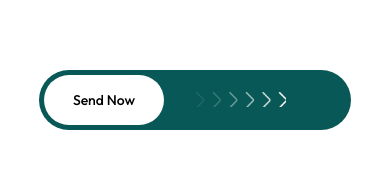
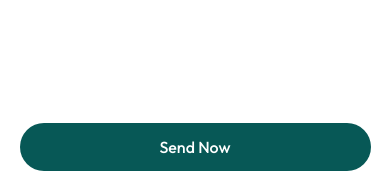
Before and after one commit to usmanjutt47/Number-OTP-verfication, a React Native app in the folder client/: screen /EmailVerification in a window 390 px wide. Shown: the part 651-841 px from the top of the page. Built offline with nearby package versions, Linux system fonts and the light colour scheme.

Commit message:
email send otp screen complete

```diff
--- a/client/components/CustomSlider.jsx
+++ b/client/components/CustomSlider.jsx
@@ -1,19 +1,14 @@
 import React, { useRef } from "react";
 import { Animated, Dimensions, PanResponder, Text, View } from "react-native";
-import { useNavigation } from "@react-navigation/native";
 
 const { width: windowWidth } = Dimensions.get("window");
 const BUTTON_WIDTH = 120;
 const BUTTON_HEIGHT = 50;
 const SWIPE_THRESHOLD = 100;
-{
-  /* changed here */
-}
 const MAX_X = windowWidth * 0.8 - BUTTON_WIDTH - 10;
 
 const CustomSlider = ({ onSwipe }) => {
   const pan = useRef(new Animated.ValueXY()).current;
-  const navigation = useNavigation();
 
   const panResponder = useRef(
     PanResponder.create({
@@ -56,7 +51,6 @@ const CustomSlider = ({ onSwipe }) => {
 
   return (
     <View style={{ width: windowWidth * 0.8 }}>
-      {/* changed here */}
       <View
         style={{
           height: 60,
@@ -97,7 +91,7 @@ const CustomSlider = ({ onSwipe }) => {
             <Text
               style={{
                 fontFamily: "Outfit_Medium",
-                fontSize: 14,
+                fontSize: 16,
                 textAlign: "center",
               }}
             >
--- a/client/src/screens/EmailVerification.jsx
+++ b/client/src/screens/EmailVerification.jsx
@@ -1,15 +1,74 @@
-import { View, Text, StyleSheet, TextInput, Pressable } from "react-native";
-import React from "react";
+import {
+  View,
+  Text,
+  StyleSheet,
+  TextInput,
+  Pressable,
+  TouchableOpacity,
+  ActivityIndicator,
+} from "react-native";
+import React, { useState } from "react";
 import Ionicons from "@expo/vector-icons/Ionicons";
 import { StatusBar } from "expo-status-bar";
-import CustomSlider from "../../components/CustomSlider";
 import { useNavigation } from "@react-navigation/native";
+import Toast from "react-native-toast-message";
 
 export default function EmailVerification() {
   const navigation = useNavigation();
-  const handleNavigate = () => {
-    navigation.navigate("OTPVerification");
+
+  const [email, setEmail] = useState("");
+  const [loading, setLoading] = useState(false);
+
+  const handelSendOTP = async () => {
+    setLoading(true);
+    try {
+      const response = await fetch(
+        "http://192.168.100.6:8080/api/v1/auth/send-otp",
+        {
+          method: "POST",
+          headers: {
+            "Content-Type": "application/json",
+          },
+          body: JSON.stringify({ email }),
+        }
+      );
+
+      if (!response.ok) {
+        throw new Error(`HTTP error! Status: ${response.status}`);
+      }
+
+      const data = await response.json();
+
+      if (data.success) {
+        Toast.show({
+          type: "success",
+          text1: "Success",
+          text2: "OTP sent successfully. Please check your email.",
+          visibilityTime: 500,
+        });
+        setEmail("");
+        setTimeout(() => {
+          navigation.navigate("OTPVerification");
+        }, 500);
+      } else {
+        Toast.show({
+          type: "error",
+          text1: "Error",
+          text2: data.message || "Failed to send OTP.",
+        });
+      }
+    } catch (error) {
+      console.error("Error sending OTP:", error);
+      Toast.show({
+        type: "error",
+        text1: "Error",
+        text2: "An error occurred while sending OTP.",
+      });
+    } finally {
+      setLoading(false);
+    }
   };
+
   return (
     <View style={styles.mainContainer}>
       <StatusBar style="auto" />
@@ -39,12 +98,45 @@ export default function EmailVerification() {
             placeholder="Enter your email"
             placeholderTextColor={"#434343"}
             keyboardType="email-address"
+            value={email}
+            onChangeText={(text) => setEmail(text)}
           />
         </View>
         <View style={styles.sliderContainer}>
-          <CustomSlider onSwipe={handleNavigate} />
+          <TouchableOpacity
+            onPress={handelSendOTP}
+            style={{
+              backgroundColor: "#075856",
+              height: 48,
+              width: "100%",
+              justifyContent: "center",
+              borderRadius: 49,
+            }}
+            disabled={loading}
+          >
+            <Text
+              style={{
+                color: "#fff",
+                fontSize: 16,
+                textAlign: "center",
+                fontFamily: "Outfit_Medium",
+              }}
+            >
+              Send Now
+            </Text>
+          </TouchableOpacity>
         </View>
       </View>
+      {loading && (
+        <View style={styles.loadingContainer}>
+          <ActivityIndicator
+            size="large"
+            color="#075856"
+            style={{ marginTop: "25%" }}
+          />
+        </View>
+      )}
+      <Toast />
     </View>
   );
 }
@@ -59,7 +151,6 @@ const styles = StyleSheet.create({
     width: "90%",
     alignSelf: "center",
   },
-
   backArrowContainer: {
     width: 52,
     height: 52,
@@ -90,7 +181,7 @@ const styles = StyleSheet.create({
     position: "absolute",
     left: 15,
     top: 15,
-    zIndex: 1, // Ensures the icon is above the TextInput
+    zIndex: 1,
   },
   emailInput: {
     width: "100%",
@@ -98,12 +189,18 @@ const styles = StyleSheet.create({
     borderColor: "#6c6c6c",
     borderWidth: 1,
     borderRadius: 30,
-    paddingLeft: 50, // Ensure there's enough padding for the icon
+    paddingLeft: 50,
     backgroundColor: "#fff",
-    zIndex: 0, // Ensures the TextInput is below the icon
+    zIndex: 0,
   },
   sliderContainer: {
-    marginTop: "75%",
-    alignSelf: "center",
+    alignItems: "center",
+    marginTop: "90%",
+  },
+  loadingContainer: {
+    ...StyleSheet.absoluteFillObject,
+    justifyContent: "center",
+    alignItems: "center",
+    backgroundColor: "rgba(0,0,0,0.5)",
   },
 });
```
Also changed, not shown: 1 other file (tests, documents, lock files or other folders).
